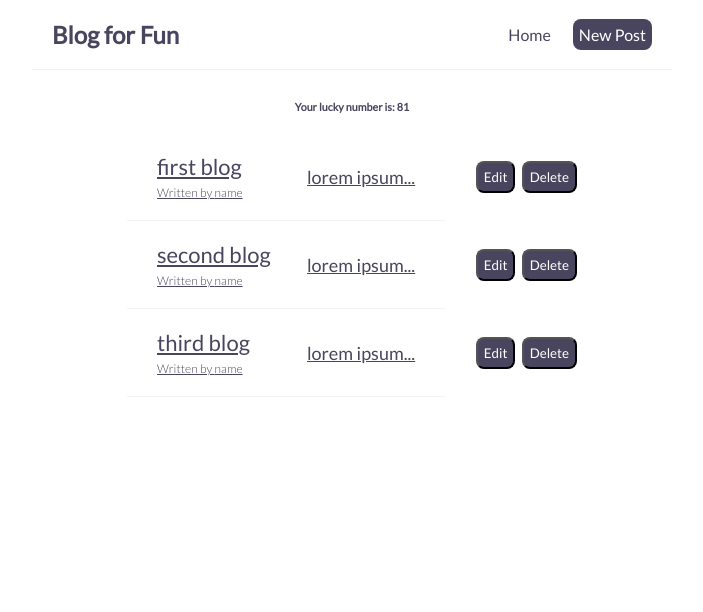
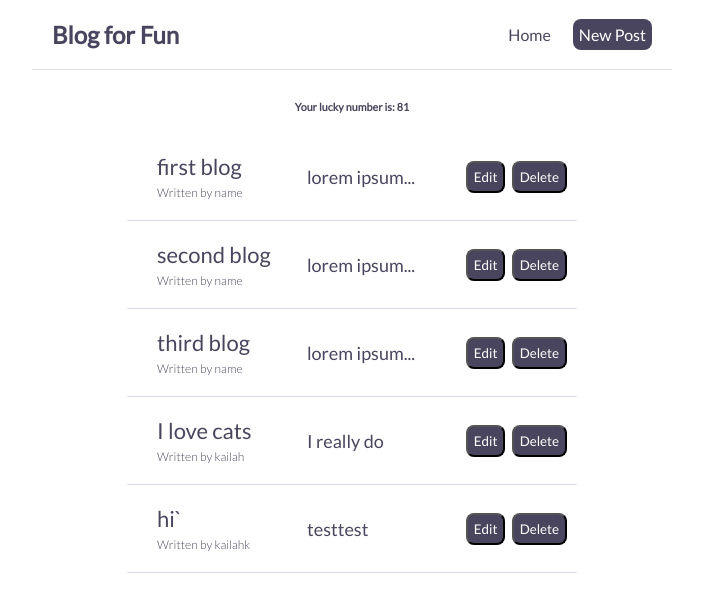
Before and after one commit to kailahk/blog-for-fun, a React (Create React App) app: page / in a window 1280 px wide. Shown: the top 612 px of the page, without its empty margins (288-991 px from the left). Built offline with nearby package versions, Linux system fonts and the light colour scheme; data requests are answered from the project's data file.

Commit message:
enables user to add blog post

```diff
--- a/data/db.json
+++ b/data/db.json
@@ -1,7 +1,34 @@
 {
-    "blogs": [
-        {"title": "first blog", "content": "lorem ipsum...", "author": "name", "id": 1},
-        {"title": "second blog", "content": "lorem ipsum...", "author": "name", "id": 2},
-        {"title": "third blog", "content": "lorem ipsum...", "author": "name", "id": 3}
-    ]
+  "blogs": [
+    {
+      "title": "first blog",
+      "content": "lorem ipsum...",
+      "author": "name",
+      "id": 1
+    },
+    {
+      "title": "second blog",
+      "content": "lorem ipsum...",
+      "author": "name",
+      "id": 2
+    },
+    {
+      "title": "third blog",
+      "content": "lorem ipsum...",
+      "author": "name",
+      "id": 3
+    },
+    {
+      "title": "I love cats",
+      "content": "I really do",
+      "author": "kailah",
+      "id": 4
+    },
+    {
+      "title": "hi`",
+      "content": "testtest",
+      "author": "kailahk",
+      "id": 5
+    }
+  ]
 }
--- a/src/BlogDetails.jsx
+++ b/src/BlogDetails.jsx
@@ -3,7 +3,7 @@ import useFetch from "./useFetch";
 
 export default function BlogDetails() {
     const { id } = useParams();
-    const { data: blog, error, luckyNum } = useFetch(`http://localhost:8000/blogs/${id}`)
+    const { data: blog, error } = useFetch(`http://localhost:8000/blogs/${id}`)
 
     return (
         <div className="blog-details">
--- a/src/Create.jsx
+++ b/src/Create.jsx
@@ -1,23 +1,51 @@
+import { useState } from "react";
+import { useNavigate } from "react-router-dom"
+
 export default function Create() {
+    const [title, setTitle] = useState('');
+    const [content, setContent] = useState('');
+    const [author, setAuthor] = useState('');
+    const navigate = useNavigate();
+
+    function handleSubmit(evt) {
+        evt.preventDefault();
+        const blog = {title, content, author};
+        fetch('http://localhost:8000/blogs', {
+            method: 'POST',
+            headers: { "Content-Type": "application/json"},
+            body: JSON.stringify(blog)
+        }).then(() =>
+            {
+                navigate('/');
+            })
+    }
+
     return (
         <div className="create">
             <h2>Add a New Blog Post</h2>
-            <form>
+            <form onSubmit={handleSubmit}>
                     <label>Title:</label>
                     <input
                         type="text"
                         required
+                        value={title}
+                        onChange={(e) => setTitle(e.target.value)}
                     />
                     <label>Body:</label>
                     <textarea
                         required
+                        value={content}
+                        onChange={(e) => setContent(e.target.value)}
                     >
                     </textarea>
                     <label>Author:</label>
                     <input
                         type="text"
                         required
+                        value={author}
+                        onChange={(e) => setAuthor(e.target.value)}
                     />
+                    <button className="add-post">Add Blog Post</button>
             </form>
         </div>
     )
--- a/src/index.css
+++ b/src/index.css
@@ -11,14 +11,17 @@
   align-items: center;
   max-width: 600px;
   margin: 0 auto;
-  border-bottom: 1px solid #f2f2f2;
+  border-bottom: 1px solid #857ea047;
 }
+
 .navbar h1 {
   color: #4A455E;
 }
+
 .navbar .links {
   margin-left: auto;
 }
+
 .navbar a {
   margin-left: 16px;
   text-decoration: none;
@@ -60,15 +63,16 @@
   justify-content: space-between;
   align-items: center;
   color: #4A455E;
+  border-bottom: 1px solid #857ea047;
 }
 
 .blog > a {
   display: flex;
   justify-content: space-between;
   padding: 20px 30px;
-  border-bottom: 1px solid #f2f2f2;
   align-items: center;
   color: #4A455E;
+  text-decoration: none;
 }
 
 .blog:hover {
@@ -147,3 +151,13 @@ button:hover {
 .create textarea {
   height: 250px
 }
+
+.add-post {
+  font-size: 15px;
+  padding: 10px 10px;
+  margin-top: 15px;
+}
+
+.delete-btn {
+  margin: 0 10px 0 0;
+}
```
